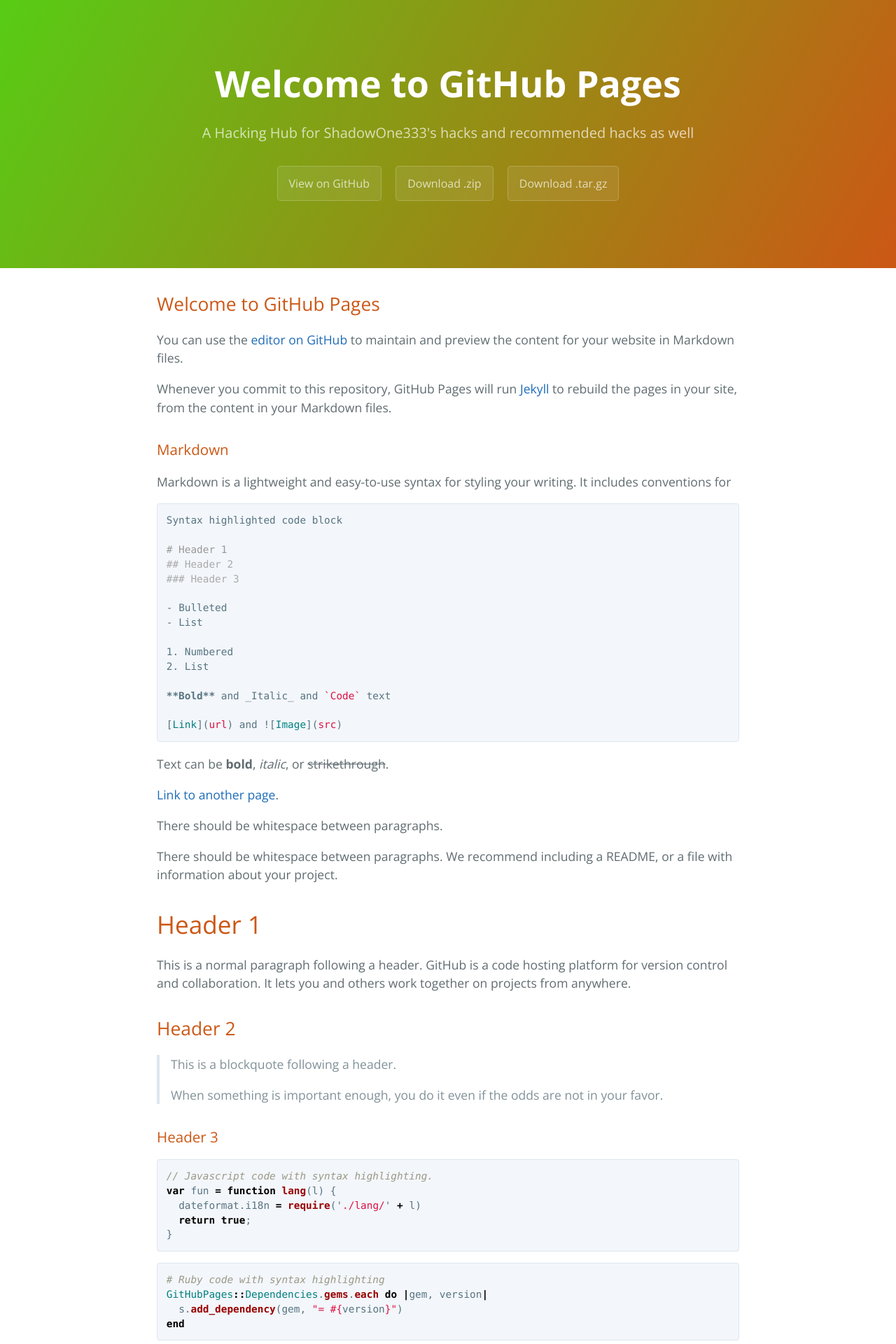
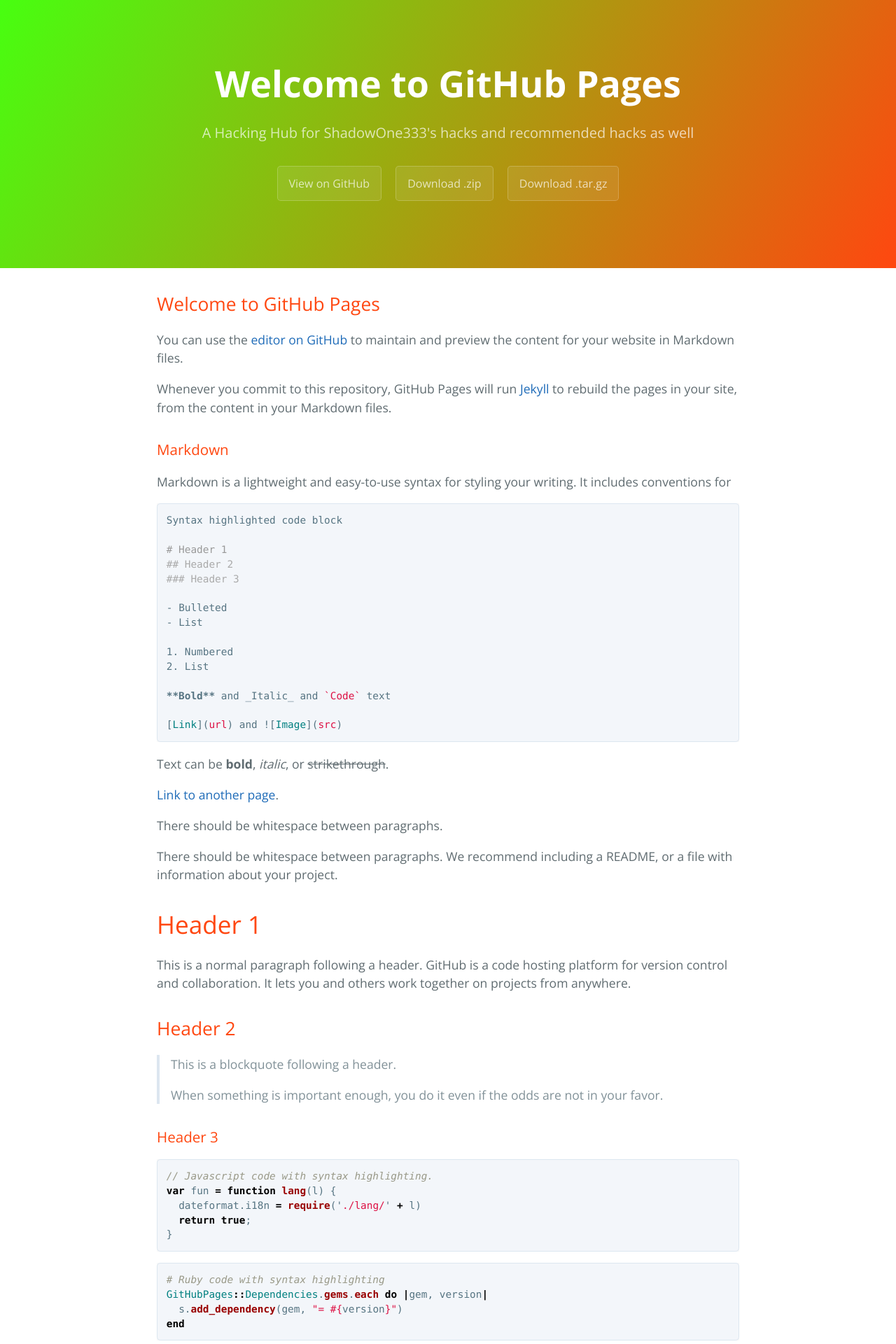
Before and after one commit to ShadowOne333/shadow.github.io, a Jekyll site: the page built from index.md, in a window 1280 px wide. Shown: the top 1920 px of the page at 70% size. Built offline with Jekyll 4.4.1, drawn with Linux system fonts in a browser that asks for light colours; comment, search, counter and statistics services are not loaded; our own code applies the rules of GitHub Pages for plain Markdown files.

Commit message:
More screwing with the coloring

```diff
--- a/_sass/variables.scss
+++ b/_sass/variables.scss
@@ -4,11 +4,11 @@ $medium-breakpoint: 42em !default;
 
 // Headers
 $header-heading-color: #fff !default;
-$header-bg-color: #CC5715 !default;
-$header-bg-color-secondary: #57CC15 !default;
+$header-bg-color: #FF4710 !default;
+$header-bg-color-secondary: #47FF10 !default;
 
 // Text
-$section-headings-color: #CC5715 !default;
+$section-headings-color: #FF4710 !default;
 $body-text-color: #606c71 !default;
 $body-link-color: #1e6bb8 !default;
 $blockquote-text-color: #819198 !default;
```
